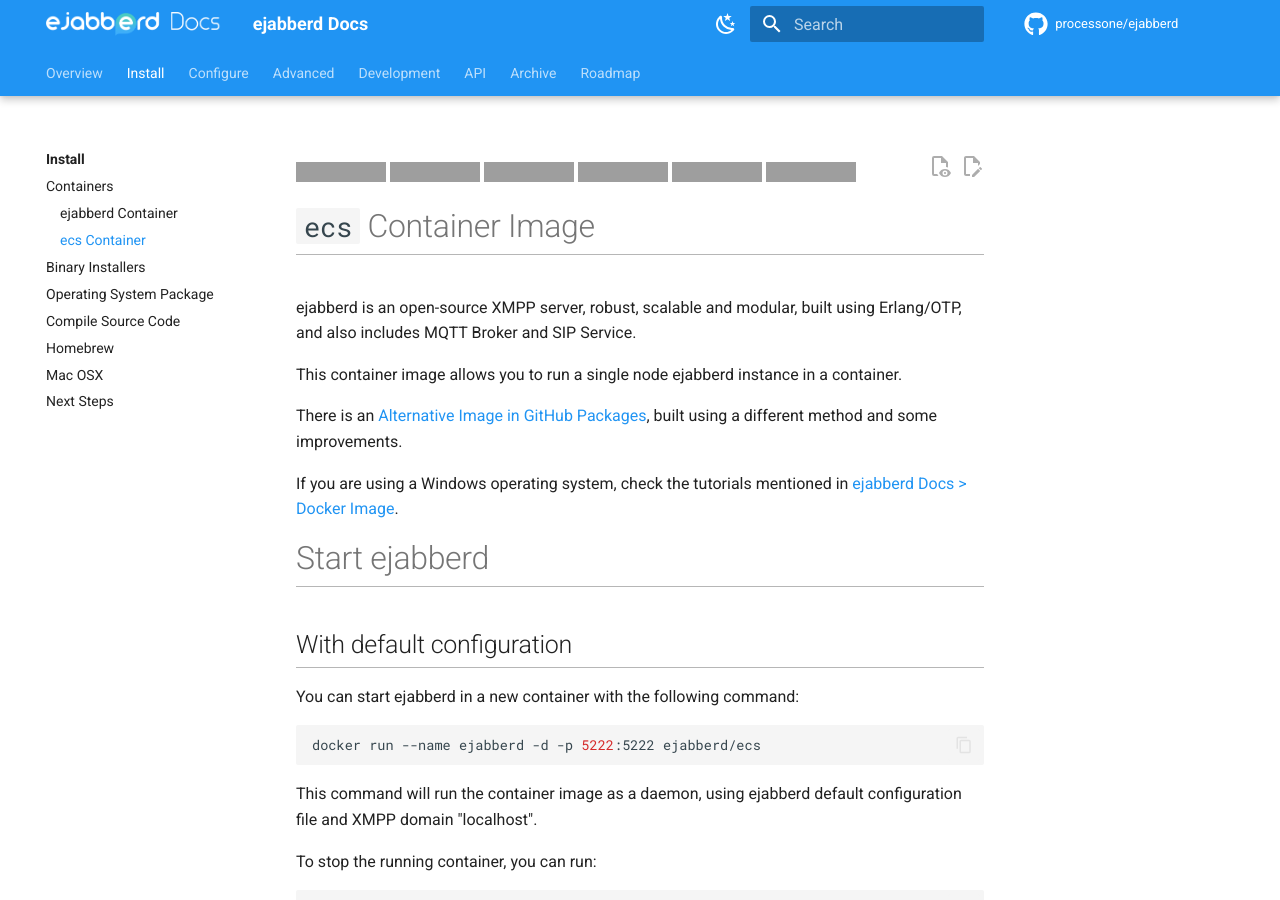
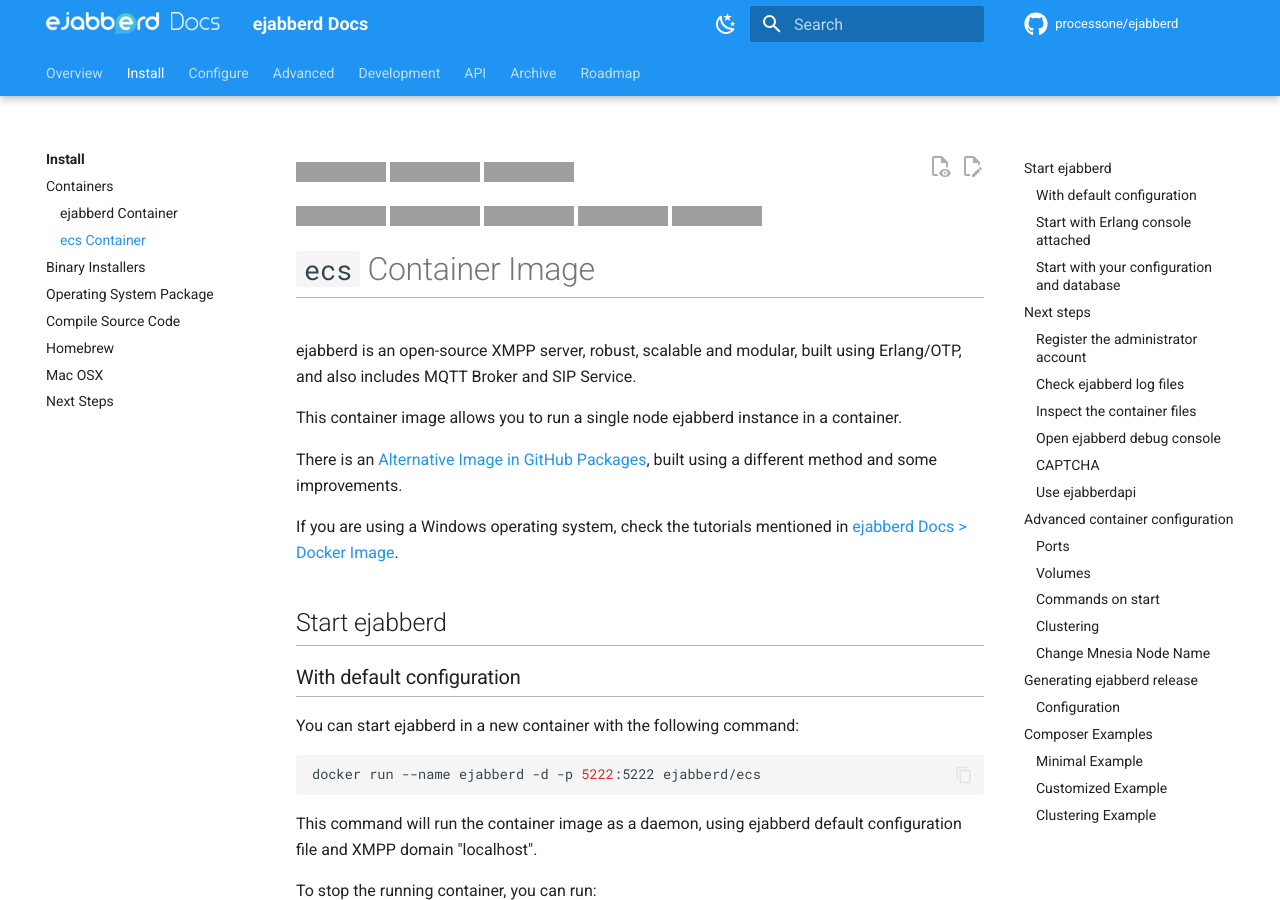
Before and after one commit to processone/docs.ejabberd.im, an MkDocs documentation site: the page built from content/README-ECS.md, in a window 1280 px wide and 900 px high. Built offline with MkDocs 1.6.1 and Material for MkDocs 9.7.7, drawn with Linux system fonts in a browser that asks for light colours; comment, search, counter and statistics services are not loaded; grey boxes are pictures that could not be loaded.

Commit message:
Copy files with fixed markdown from their repositories

````diff
--- a/content/README-ECS.md
+++ b/content/README-ECS.md
@@ -1,9 +1,13 @@
 
-[![Docker Image Version (latest by date)](https://img.shields.io/docker/v/ejabberd/ecs)](https://hub.docker.com/r/ejabberd/ecs/)
+
+[![GitHub tag (latest SemVer)](https://img.shields.io/github/v/tag/processone/ejabberd?sort=semver&logo=embarcadero&label=&color=49c0c4)](https://github.com/processone/ejabberd/tags)
+[![ejabberd Container on GitHub](https://img.shields.io/github/v/tag/processone/ejabberd?label=ejabberd&sort=semver&logo=docker)](https://github.com/processone/ejabberd/pkgs/container/ejabberd)
+[![ecs Container on Docker](https://img.shields.io/docker/v/ejabberd/ecs?label=ecs&sort=semver&logo=docker)](https://hub.docker.com/r/ejabberd/ecs/)
+
+[![Build Status](https://github.com/processone/docker-ejabberd/actions/workflows/tests.yml/badge.svg)](https://github.com/processone/docker-ejabberd/actions/workflows/tests.yml)
 [![Docker Image Size (latest by date)](https://img.shields.io/docker/image-size/ejabberd/ecs)](https://hub.docker.com/r/ejabberd/ecs/)
 [![Docker Stars](https://img.shields.io/docker/stars/ejabberd/ecs)](https://hub.docker.com/r/ejabberd/ecs/)
 [![Docker Pulls](https://img.shields.io/docker/pulls/ejabberd/ecs)](https://hub.docker.com/r/ejabberd/ecs/)
-[![Build Status](https://github.com/processone/docker-ejabberd/actions/workflows/tests.yml/badge.svg)](https://github.com/processone/docker-ejabberd/actions/workflows/tests.yml)
 [![GitHub stars](https://img.shields.io/github/stars/processone/docker-ejabberd?style=social)](https://github.com/processone/docker-ejabberd)
 
 # `ecs` Container Image
@@ -18,9 +22,9 @@
 If you are using a Windows operating system, check the tutorials mentioned in
 [ejabberd Docs > Docker Image](https://docs.ejabberd.im/admin/installation/#docker-image).
 
-# Start ejabberd
+## Start ejabberd
 
-## With default configuration
+### With default configuration
 
 You can start ejabberd in a new container with the following command:
 
@@ -43,7 +47,7 @@
 docker restart ejabberd
 ```
 
-## Start with Erlang console attached
+### Start with Erlang console attached
 
 If you would like to start ejabberd with an Erlang console attached you can use the `live` command:
 
@@ -53,7 +57,7 @@
 
 This command will use default configuration file and XMPP domain "localhost".
 
-## Start with your configuration and database
+### Start with your configuration and database
 
 This command passes the configuration file using the volume feature
 and shares the local directory to store database:
@@ -63,9 +67,9 @@
 docker run -d --name ejabberd -v $(pwd)/ejabberd.yml:/home/ejabberd/conf/ejabberd.yml -v $(pwd)/database:/home/ejabberd/database -p 5222:5222 ejabberd/ecs
 ```
 
-# Next steps
+## Next steps
 
-## Register the administrator account
+### Register the administrator account
 
 The default ejabberd configuration has already granted admin privilege
 to an account that would be called `admin@localhost`,
@@ -77,7 +81,7 @@
 docker exec -it ejabberd bin/ejabberdctl register admin localhost passw0rd
 ```
 
-## Check ejabberd log files
+### Check ejabberd log files
 
 Check the ejabberd log file in the container:
 
@@ -85,7 +89,7 @@
 docker exec -it ejabberd tail -f logs/ejabberd.log
 ```
 
-## Inspect the container files
+### Inspect the container files
 
 The container uses Alpine Linux. You can start a shell there with:
 
@@ -93,7 +97,7 @@
 docker exec -it ejabberd sh
 ```
 
-## Open ejabberd debug console
+### Open ejabberd debug console
 
 You can open a live debug Erlang console attached to a running container:
 
@@ -101,7 +105,7 @@
 docker exec -it ejabberd bin/ejabberdctl debug
 ```
 
-## CAPTCHA
+### CAPTCHA
 
 ejabberd includes two example CAPTCHA scripts.
 If you want to use any of them, first install some additional required libraries:
@@ -138,7 +142,7 @@
 documentation section.
 
 
-## Use ejabberdapi
+### Use ejabberdapi
 
 When the container is running (and thus ejabberd), you can exec commands inside the container
 using `ejabberdctl` or any other of the available interfaces, see
@@ -180,9 +184,9 @@
 docker exec -it ejabberd bin/ejabberdapi register --endpoint=http://127.0.0.1:5282/ --jid=admin@localhost --password=passw0rd
 ```
 
-# Advanced container configuration
+## Advanced container configuration
 
-## Ports
+### Ports
 
 This container image exposes the ports:
 
@@ -193,7 +197,7 @@
 - `1883`: Used for MQTT
 - `4369-4399`: EPMD and Erlang connectivity, used for `ejabberdctl` and clustering
 
-## Volumes
+### Volumes
 
 ejabberd produces two types of data: log files and database (Mnesia).
 This is the kind of data you probably want to store on a persistent or local drive (at least the database).
@@ -212,7 +216,7 @@
 you need to map this to valid `UID:GID` on your host to get read/write access on
 mounted directories.
 
-## Commands on start
+### Commands on start
 
 The ejabberdctl script reads the `CTL_ON_CREATE` environment variable
 the first time the container is started,
@@ -232,7 +236,7 @@
                      status
 ```
 
-## Clustering
+### Clustering
 
 When setting several containers to form a
 [cluster of ejabberd nodes](https://docs.ejabberd.im/admin/guide/clustering/),
@@ -258,7 +262,7 @@
   - CTL_ON_CREATE=join_cluster ejabberd@main
 ```
 
-## Change Mnesia Node Name
+### Change Mnesia Node Name
 
 To use the same Mnesia database in a container with a different hostname,
 it is necessary to change the old hostname stored in Mnesia.
@@ -268,7 +272,7 @@
 but particularized to containers that use this
 ecs container image from ejabberd 23.01 or older.
 
-### Setup Old Container
+#### Setup Old Container
 
 Let's assume a container running ejabberd 23.01 (or older) from
 this ecs container image, with the database directory binded
@@ -295,7 +299,7 @@
 docker exec -it $OLDCONTAINER grep "started in the node" logs/ejabberd.log
 ```
 
-### Change Mnesia Node
+#### Change Mnesia Node
 
 First of all let's store the Erlang node names and paths in variables.
 In this example they would be:
@@ -360,7 +364,7 @@
 you may want to remove the unneeded files:
 the old container, the old Mnesia spool files, and the backup files.
 
-### Create Temporary Container
+#### Create Temporary Container
 
 In case the old container that used the Mnesia database is not available anymore,
 a temporary container can be created just to read the Mnesia database
@@ -395,9 +399,9 @@
 you can continue with step 2 of previous section
 [Change Mnesia Node](#change-mnesia-node).
 
-# Generating ejabberd release
+## Generating ejabberd release
 
-## Configuration
+### Configuration
 
 Image is built by embedding an ejabberd Erlang/OTP standalone release in the image.
 
@@ -421,9 +425,9 @@
 ./build.sh 18.03
 ```
 
-# Composer Examples
+## Composer Examples
 
-## Minimal Example
+### Minimal Example
 
 This is the barely minimal file to get a usable ejabberd.
 Store it as `docker-compose.yml`:
@@ -445,7 +449,7 @@
 docker-compose up
 ```
 
-## Customized Example
+### Customized Example
 
 This example shows the usage of several customizations:
 it uses a local configuration file,
@@ -488,7 +492,7 @@
       - ./database:/home/ejabberd/database
 ```
 
-## Clustering Example
+### Clustering Example
 
 In this example, the main container is created first.
 Once it is fully started and healthy, a second container is created,
````
Also changed, not shown: content/CONTAINER.md (+2 -2 lines).
